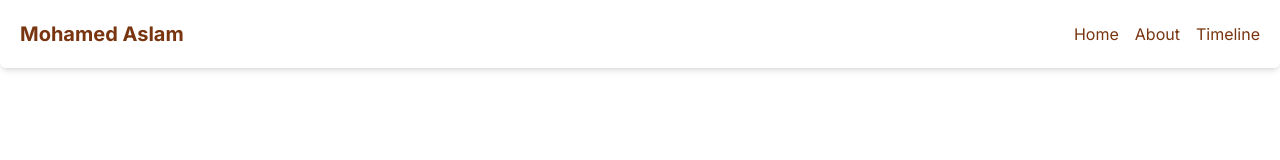
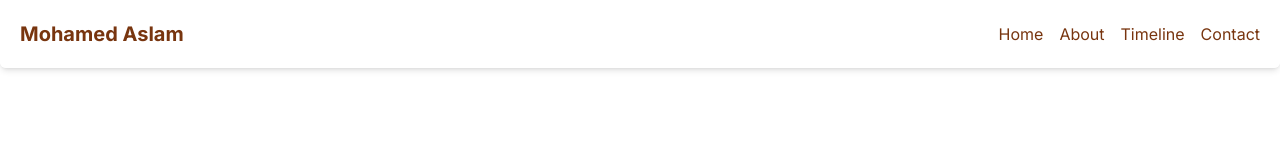
Before and after one commit to aslamcodes/personal-site, a Next.js app: page / in a window 1280 px wide. Shown: the top 160 px of the page. Built offline with nearby package versions, Linux system fonts and the light colour scheme.

Commit message:
Contact nav link

```diff
--- a/src/app/page.tsx
+++ b/src/app/page.tsx
@@ -123,7 +123,7 @@ export default function Home() {
             </a>
           </h1>
           <div className="w-px h-10 md:bg-amber-800 bg-white"></div>
-          <div className="flex flex-col gap-4">
+          <section className="flex flex-col gap-4" id="contact">
             <h3 className="text-amber-950 text-3xl font-semibold">
               You can find me here!
             </h3>
@@ -142,7 +142,7 @@ export default function Home() {
                 <a href={"https://twitter.com/aslamcodes"}>Twitter</a>
               </div>
             </div>
-          </div>
+          </section>
         </div>
       </section>
     </main>
--- a/src/components/common/Navbar.tsx
+++ b/src/components/common/Navbar.tsx
@@ -26,6 +26,9 @@ const Navbar = () => {
                 >
                   Timeline
                 </a>
+                <a href="#contact" className="hover:text-gray-200 duration-300">
+                  Contact
+                </a>
               </>
             ) : (
               <Link href="/">Home</Link>
```
